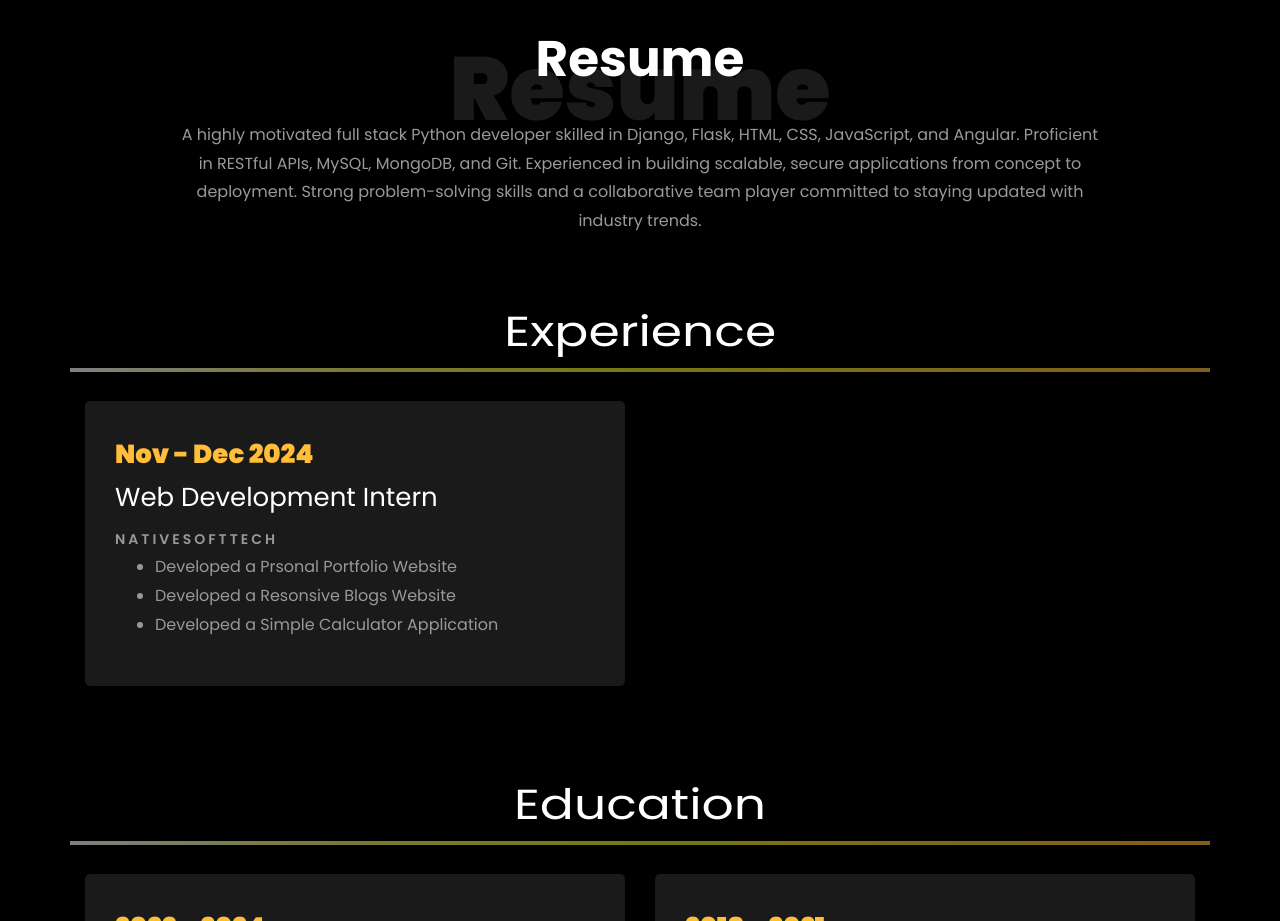
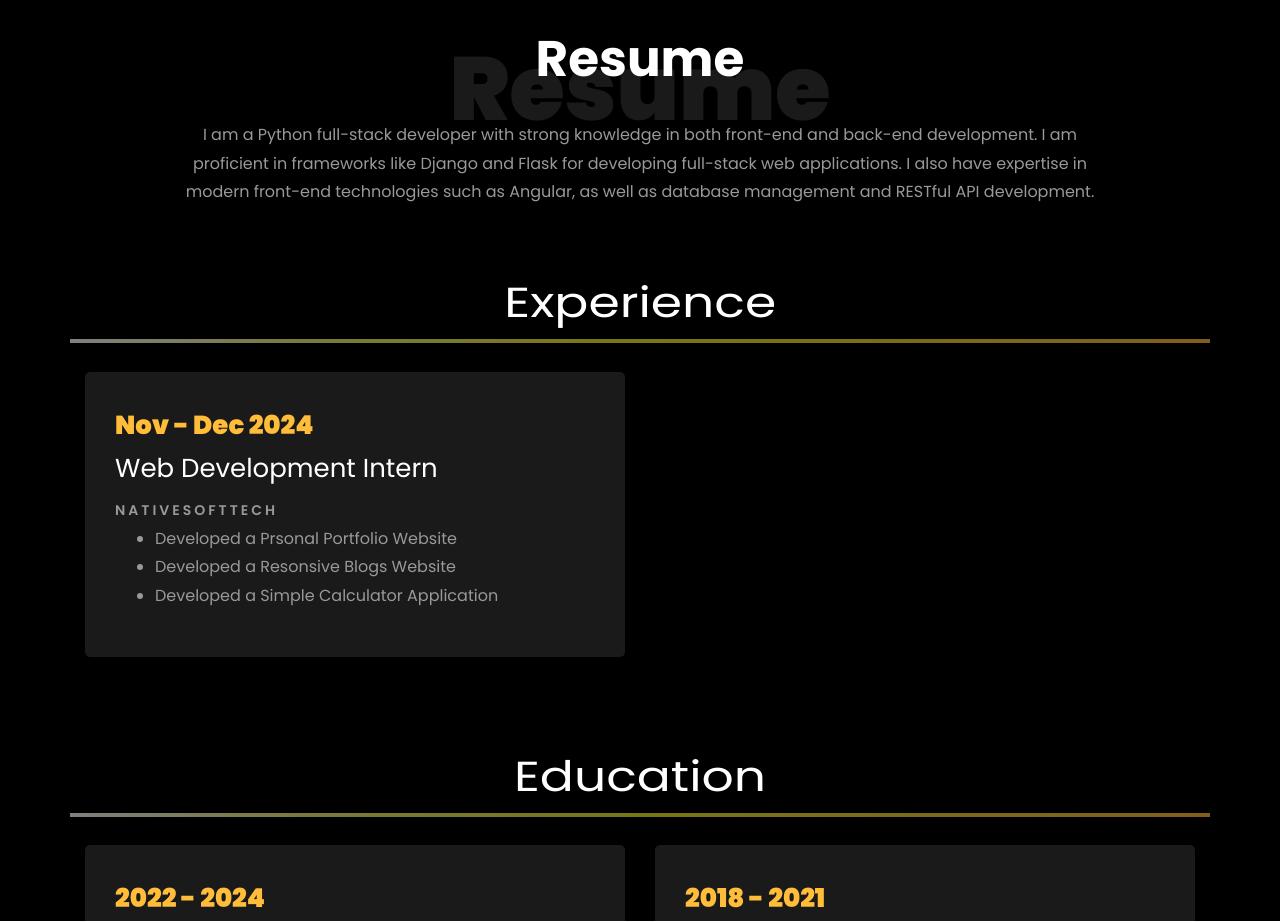
Before and after one commit to akashasahu07/Personal_Portfolio, a plain HTML site: page index.html in a window 1280 px wide. Shown: the part 1760-2681 px from the top of the page. Drawn offline with Linux system fonts and the light colour scheme; files whose address does not match are found by name.

Commit message:
Update index

```diff
--- a/index.html
+++ b/index.html
@@ -337,10 +337,7 @@
 				<div class="col-md-10 heading-section text-center ftco-animate">
 					<h1 class="big big-2">Resume</h1>
 					<h2 class="mb-4">Resume</h2>
-					<p>A highly motivated full stack Python developer skilled in Django, Flask, HTML, CSS, JavaScript,
-						and Angular. Proficient in RESTful APIs, MySQL, MongoDB, and Git. Experienced in building
-						scalable, secure applications from concept to deployment. Strong problem-solving skills and a
-						collaborative team player committed to staying updated with industry trends.</p>
+					<p>I am a Python full-stack developer with strong knowledge in both front-end and back-end development. I am proficient in frameworks like Django and Flask for developing full-stack web applications. I also have expertise in modern front-end technologies such as Angular, as well as database management and RESTful API development.</p>
 				</div>
 			</div>
 
```
